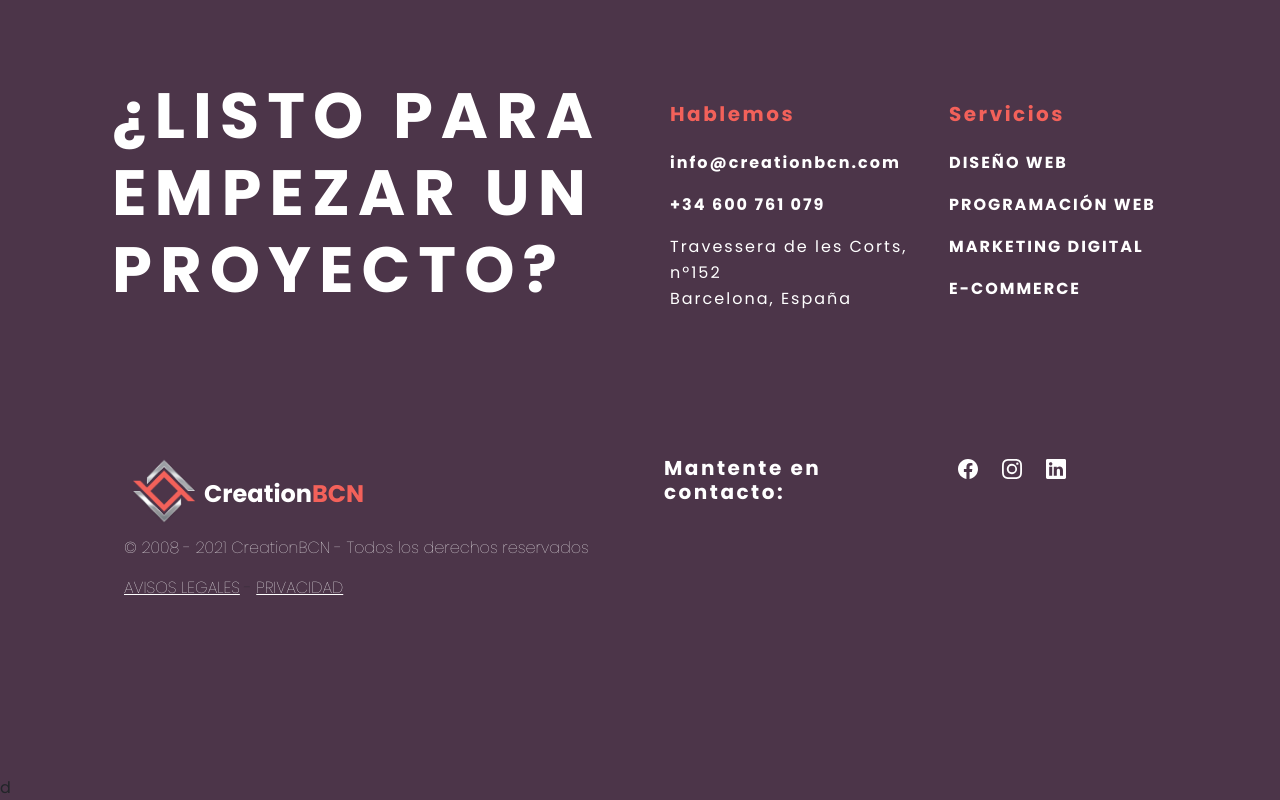
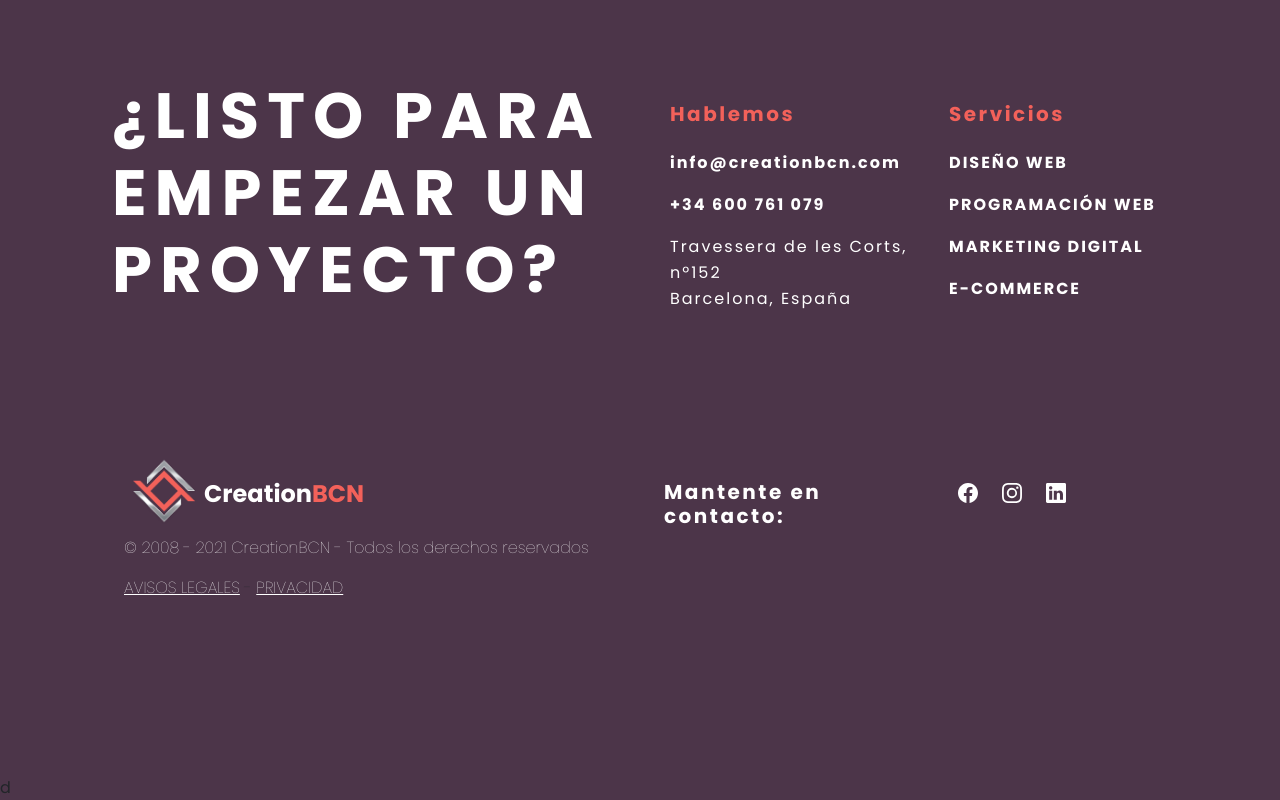
Before and after one commit to navid-ka/creationbcn, a plain HTML site: page src/index.html in a window 1280 px wide. Shown: the part 978-1778 px from the top of the page. Drawn offline with Linux system fonts and the light colour scheme.

Commit message:
Footer version final

```diff
--- a/src/css/main.scss
+++ b/src/css/main.scss
@@ -1,6 +1,3 @@
-
-
-
 $orange: #f3615a;
 $primary: $orange;
 $purple: #4c3549;
--- a/src/index.html
+++ b/src/index.html
@@ -100,12 +100,12 @@
                 </div>
             </div>
             <div class="row pad-bot-5">
-                <div class="row col-md order-md-2 order-0 pad-bot-5">
+                <div class="row col-md order-md-2 order-0 pad-bot-5 ">
                     <div class="col-md">
-                        <p class="text-white fw-bold footer-title h5">Mantente en contacto:</p>
+                        <p class="text-white fw-bold footer-title h5 mt-4">Mantente en contacto:</p>
                     </div>
                     <div class="col-md row">
-                        <ul class="list-unstyled d-flex">
+                        <ul class="list-unstyled d-flex mt-4">
                             <li class="pe-4"><a href=""><svg xmlns="http://www.w3.org/2000/svg" width="20"
                                         height="20" fill="white" class="bi bi-facebook" viewBox="0 0 16 16">
                                         <path
@@ -132,7 +132,7 @@
 
                 </div>
                 <div class="col-md pad-bot-5 order-md-0 order-1">
-                    <div class="ps-lg-5 d-flex ">
+                    <div class="ps-lg-5 d-flex">
                         <img class="d-block img-fluid" src="./img/logo_creationbcn2.png" alt="logo creationBCN"
                             height="80" width="80" />
                         <p class="text-white fw-bold h4 mt-4">Creation<span class="text-primary">BCN</span></p>
```
Also changed, not shown: src/css/main.css, 1 other file.
